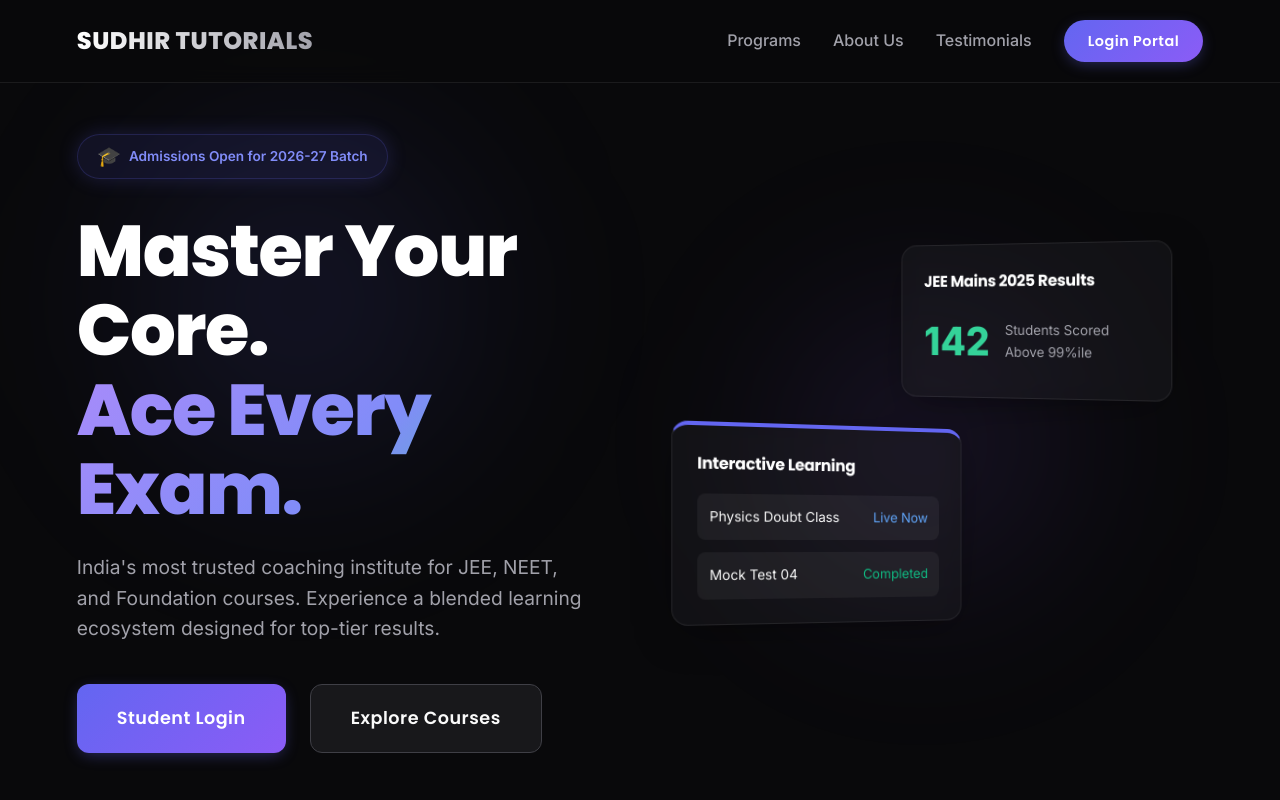
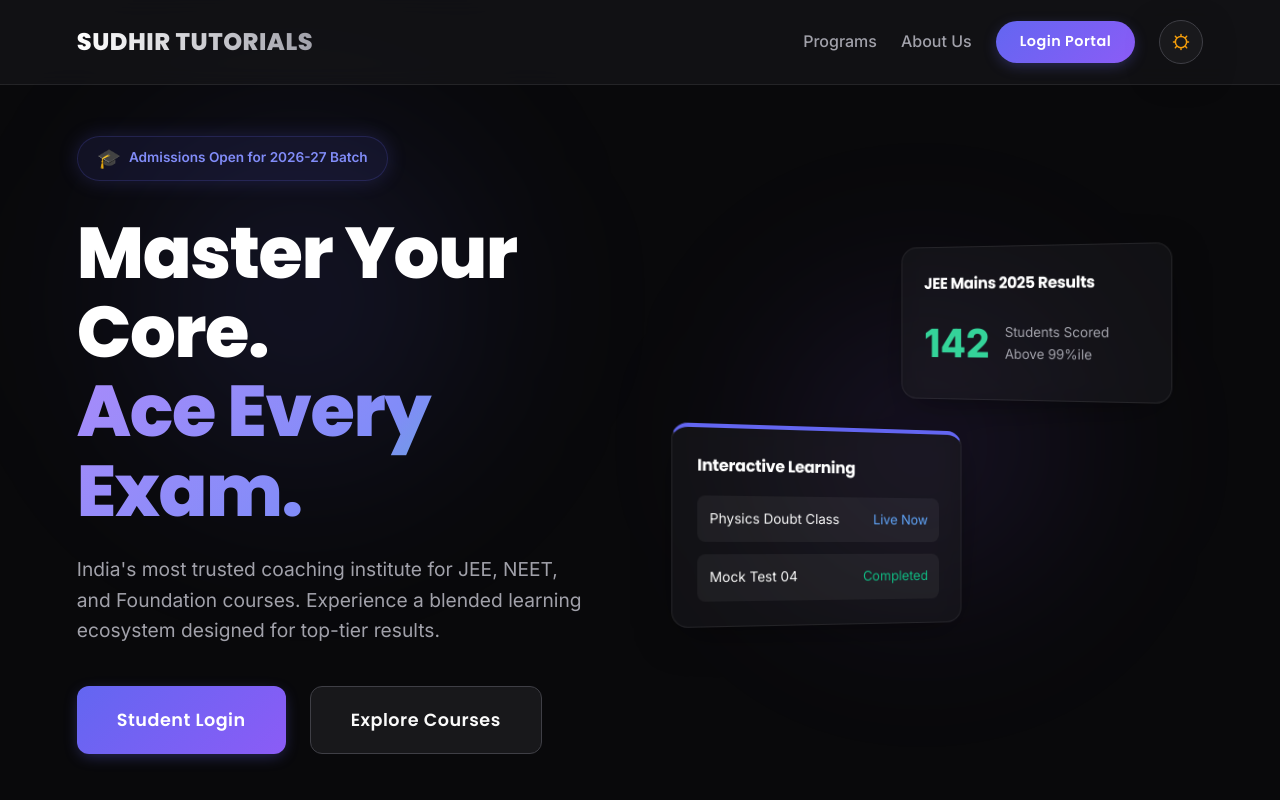
Before and after one commit to SudhirSir/SudhirTutorials, a Next.js app: page / in a window 1280 px wide. Shown: the top 800 px of the page. Built offline with nearby package versions, Linux system fonts and the light colour scheme.

Commit message:
UI/UX: Integrated premium global dark/light theme switching with a modern animated toggle button in navbar, login page, and shared sidebars.

```diff
--- a/app/globals.css
+++ b/app/globals.css
@@ -13,11 +13,33 @@
   --surface-light: #27272a; /* Zinc 800 */
   --text: #fafafa;
   --text-muted: #a1a1aa;
+  --text-heading: #ffffff;
   --border: #3f3f46;
   --glass-bg: rgba(24, 24, 27, 0.6);
   --glass-border: rgba(255, 255, 255, 0.08);
   --radius: 16px;
   --shadow: 0 10px 40px -10px rgba(0, 0, 0, 0.5);
+  --logo-gradient: linear-gradient(90deg, #ffffff, #a1a1aa);
+  --card-bg-alt: rgba(255, 255, 255, 0.03);
+  --input-bg: rgba(9, 9, 11, 0.5);
+  --input-focus-bg: rgba(9, 9, 11, 0.8);
+}
+
+[data-theme="light"] {
+  --background: #f8fafc; /* Slate 50 */
+  --surface: #ffffff; /* White */
+  --surface-light: #f1f5f9; /* Slate 100 */
+  --text: #0f172a; /* Slate 900 */
+  --text-muted: #64748b; /* Slate 500 */
+  --text-heading: #0f172a; /* Slate 900 */
+  --border: #e2e8f0; /* Slate 200 */
+  --glass-bg: rgba(255, 255, 255, 0.75);
+  --glass-border: rgba(15, 23, 42, 0.06);
+  --shadow: 0 10px 45px -10px rgba(15, 23, 42, 0.08);
+  --logo-gradient: linear-gradient(90deg, #0f172a, #475569);
+  --card-bg-alt: rgba(15, 23, 42, 0.04);
+  --input-bg: rgba(15, 23, 42, 0.02);
+  --input-focus-bg: #ffffff;
 }
 
 * {
@@ -45,7 +67,7 @@ h1, h2, h3, h4, h5, h6 {
   font-family: var(--font-poppins, system-ui, sans-serif);
   font-weight: 700;
   letter-spacing: -0.02em;
-  color: #fff;
+  color: var(--text-heading);
 }
 
 .text-gradient {
@@ -185,9 +207,9 @@ input[type="email"],
 input[type="password"] {
   padding: 0.85rem 1.25rem;
   border-radius: 12px;
-  background: rgba(9, 9, 11, 0.5);
+  background: var(--input-bg);
   border: 1px solid var(--border);
-  color: white;
+  color: var(--text);
   font-family: var(--font-inter, system-ui, sans-serif);
   font-size: 0.95rem;
   transition: all 0.2s;
@@ -196,7 +218,7 @@ input[type="password"] {
 input:focus {
   outline: none;
   border-color: var(--primary);
-  background: rgba(9, 9, 11, 0.8);
+  background: var(--input-focus-bg);
   box-shadow: 0 0 0 3px rgba(99, 102, 241, 0.15);
 }
 
--- a/app/layout.tsx
+++ b/app/layout.tsx
@@ -19,6 +19,20 @@ export default function RootLayout({
 }) {
   return (
     <html lang="en">
+      <head>
+        <script
+          dangerouslySetInnerHTML={{
+            __html: `
+              (function() {
+                try {
+                  const theme = localStorage.getItem('theme') || 'dark';
+                  document.documentElement.setAttribute('data-theme', theme);
+                } catch (e) {}
+              })()
+            `,
+          }}
+        />
+      </head>
       <body className={`${inter.variable} ${poppins.variable}`}>
         <Providers>{children}</Providers>
       </body>
--- a/app/login/page.tsx
+++ b/app/login/page.tsx
@@ -4,6 +4,7 @@ import { useState } from "react";
 import Link from "next/link";
 import { useRouter } from "next/navigation";
 import { signIn } from "next-auth/react";
+import { ThemeToggle } from "@/components/ThemeToggle";
 
 type Role = "student" | "teacher" | "admin";
 
@@ -59,10 +60,11 @@ export default function LoginPage() {
     <div style={{ minHeight: '100vh', display: 'flex', backgroundColor: 'var(--background)' }}>
       {/* Left Form Section */}
       <div style={{ flex: 1, display: 'flex', flexDirection: 'column', padding: '2rem' }}>
-        <div style={{ marginBottom: 'auto' }}>
+        <div style={{ marginBottom: 'auto', display: 'flex', justifyContent: 'space-between', alignItems: 'center' }}>
           <Link href="/" className="logo" style={{ fontSize: '1.25rem', display: 'inline-block' }}>
             <span style={{ color: 'var(--primary)' }}>SUDHIR</span> TUTORIALS
           </Link>
+          <ThemeToggle />
         </div>
 
         <div style={{ maxWidth: '420px', width: '100%', margin: '0 auto' }}>
--- a/app/page.tsx
+++ b/app/page.tsx
@@ -1,4 +1,5 @@
 import Link from 'next/link';
+import { ThemeToggle } from '@/components/ThemeToggle';
 
 export default function Home() {
   return (
@@ -6,15 +7,15 @@ export default function Home() {
       <div className="bg-glow"></div>
 
       {/* Navbar */}
-      <header className="header" style={{ position: 'sticky', top: 0, zIndex: 100, background: 'rgba(9, 9, 11, 0.8)', backdropFilter: 'blur(10px)', borderBottom: '1px solid var(--glass-border)' }}>
+      <header className="header" style={{ position: 'sticky', top: 0, zIndex: 100, background: 'var(--glass-bg)', backdropFilter: 'blur(10px)', borderBottom: '1px solid var(--glass-border)' }}>
         <div className="logo" style={{ fontSize: '1.5rem', fontWeight: 800 }}>
           <span style={{ color: 'var(--primary)' }}>SUDHIR</span> TUTORIALS
         </div>
-        <nav style={{ display: 'flex', gap: '2rem', alignItems: 'center' }}>
+        <nav style={{ display: 'flex', gap: '1.5rem', alignItems: 'center' }}>
           <Link href="#programs" style={{ color: 'var(--text-muted)', fontWeight: 500, transition: 'color 0.2s' }}>Programs</Link>
           <Link href="#about" style={{ color: 'var(--text-muted)', fontWeight: 500, transition: 'color 0.2s' }}>About Us</Link>
-          <Link href="#testimonials" style={{ color: 'var(--text-muted)', fontWeight: 500, transition: 'color 0.2s' }}>Testimonials</Link>
           <Link href="/login" className="btn-primary" style={{ padding: '0.6rem 1.5rem', fontSize: '0.9rem' }}>Login Portal</Link>
+          <ThemeToggle />
         </nav>
       </header>
 
--- a/components/Providers.tsx
+++ b/components/Providers.tsx
@@ -1,7 +1,12 @@
 "use client";
 
 import { SessionProvider } from "next-auth/react";
+import { ThemeProvider } from "./ThemeProvider";
 
 export function Providers({ children }: { children: React.ReactNode }) {
-  return <SessionProvider>{children}</SessionProvider>;
+  return (
+    <ThemeProvider>
+      <SessionProvider>{children}</SessionProvider>
+    </ThemeProvider>
+  );
 }
--- /dev/null
+++ b/components/ThemeProvider.tsx
@@ -0,0 +1,49 @@
+"use client";
+
+import React, { createContext, useContext, useEffect, useState } from "react";
+
+type Theme = "dark" | "light";
+
+interface ThemeContextType {
+  theme: Theme;
+  toggleTheme: () => void;
+}
+
+const ThemeContext = createContext<ThemeContextType | undefined>(undefined);
+
+export function ThemeProvider({ children }: { children: React.ReactNode }) {
+  const [theme, setTheme] = useState<Theme>("dark");
+
+  useEffect(() => {
+    // Get initial theme from DOM attribute set by the blocking script, or default to localStorage / dark
+    const storedTheme = localStorage.getItem("theme") as Theme;
+    const documentTheme = document.documentElement.getAttribute("data-theme") as Theme;
+
+    if (storedTheme) {
+      setTheme(storedTheme);
+    } else if (documentTheme) {
+      setTheme(documentTheme);
+    }
+  }, []);
+
+  const toggleTheme = () => {
+    const nextTheme = theme === "dark" ? "light" : "dark";
+    setTheme(nextTheme);
+    localStorage.setItem("theme", nextTheme);
+    document.documentElement.setAttribute("data-theme", nextTheme);
+  };
+
+  return (
+    <ThemeContext.Provider value={{ theme, toggleTheme }}>
+      {children}
+    </ThemeContext.Provider>
+  );
+}
+
+export function useTheme() {
+  const context = useContext(ThemeContext);
+  if (!context) {
+    throw new Error("useTheme must be used within a ThemeProvider");
+  }
+  return context;
+}
--- /dev/null
+++ b/components/ThemeToggle.tsx
@@ -0,0 +1,71 @@
+"use client";
+
+import { useTheme } from "./ThemeProvider";
+
+export function ThemeToggle() {
+  const { theme, toggleTheme } = useTheme();
+
+  return (
+    <button
+      onClick={toggleTheme}
+      style={{
+        background: "var(--card-bg-alt)",
+        border: "1px solid var(--border)",
+        borderRadius: "99px",
+        width: "44px",
+        height: "44px",
+        display: "flex",
+        alignItems: "center",
+        justifyContent: "center",
+        cursor: "pointer",
+        color: "var(--text)",
+        transition: "all 0.3s cubic-bezier(0.4, 0, 0.2, 1)",
+        boxShadow: "var(--shadow)",
+        padding: 0,
+      }}
+      title={`Switch to ${theme === "dark" ? "light" : "dark"} mode`}
+      onMouseEnter={(e) => {
+        e.currentTarget.style.transform = "scale(1.08) rotate(10deg)";
+        e.currentTarget.style.borderColor = "var(--primary)";
+      }}
+      onMouseLeave={(e) => {
+        e.currentTarget.style.transform = "scale(1) rotate(0deg)";
+        e.currentTarget.style.borderColor = "var(--border)";
+      }}
+    >
+      {theme === "dark" ? (
+        // Sun Icon
+        <svg
+          xmlns="http://www.w3.org/2000/svg"
+          fill="none"
+          viewBox="0 0 24 24"
+          strokeWidth={1.8}
+          stroke="currentColor"
+          style={{ width: "20px", height: "20px", color: "#f59e0b" }}
+        >
+          <path
+            strokeLinecap="round"
+            strokeLinejoin="round"
+            d="M12 3v2.25m0 13.5V21M5.197 5.197l1.591 1.591M17.213 17.213l1.591 1.591M3 12h2.25m13.5 0H21M5.197 18.803l1.591-1.591M17.213 6.787l1.591-1.591M12 18.75a6.75 6.75 0 1 0 0-13.5 6.75 6.75 0 0 0 0 13.5Z"
+          />
+        </svg>
+      ) : (
+        // Moon Icon
+        <svg
+          xmlns="http://www.w3.org/2000/svg"
+          fill="none"
+          viewBox="0 0 24 24"
+          strokeWidth={1.8}
+          stroke="currentColor"
+          style={{ width: "20px", height: "20px", color: "#6366f1" }}
+        >
+          <path
+            strokeLinecap="round"
+            strokeLinejoin="round"
+            d="M21.752 15.002A9.72 9.72 0 0 1 18 15.75c-5.385 0-9.75-4.365-9.75-9.75 0-1.33.266-2.597.748-3.752A9.753 9.753 0 0 0 3 11.25C3 16.635 7.365 21 12.75 21a9.753 9.753 0 0 0 9.002-5.998Z"
+          />
+        </svg>
+      )}
+    </button>
+  );
+}
```
Also changed, not shown: components/Sidebar.tsx (+14 -9 lines).
